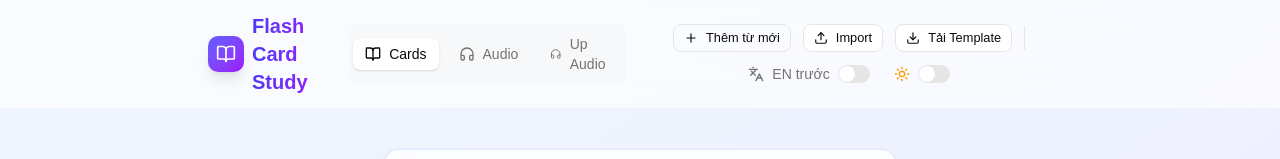
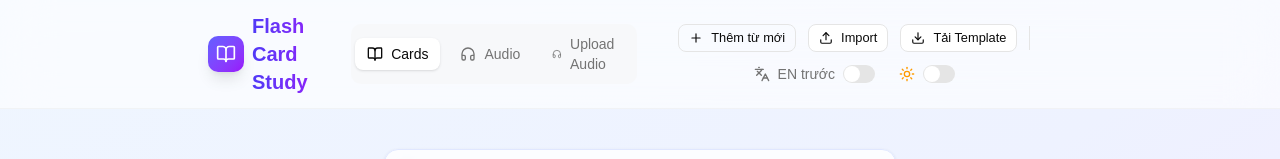
Before and after one commit to sydv036/Flash-Card, a React (Vite) app: page / in a window 1280 px wide. Shown: the top 159 px of the page. Built offline with nearby package versions, Linux system fonts and the light colour scheme.

Commit message:
update header link

```diff
--- a/src/components/Header.tsx
+++ b/src/components/Header.tsx
@@ -58,7 +58,7 @@ export function Header() {
               )}
             >
               <Headphones className="w-4 h-4" />
-              Up Audio
+              Upload Audio
             </Link>
           </nav>
         </div>
```
